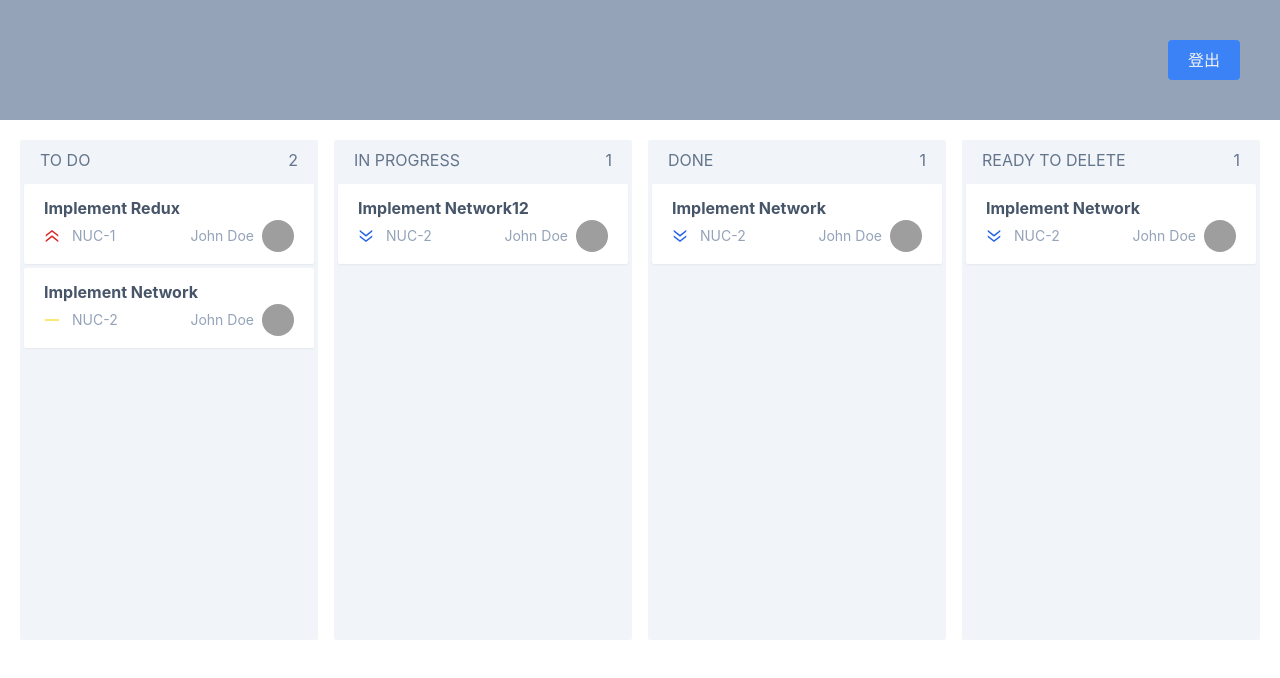
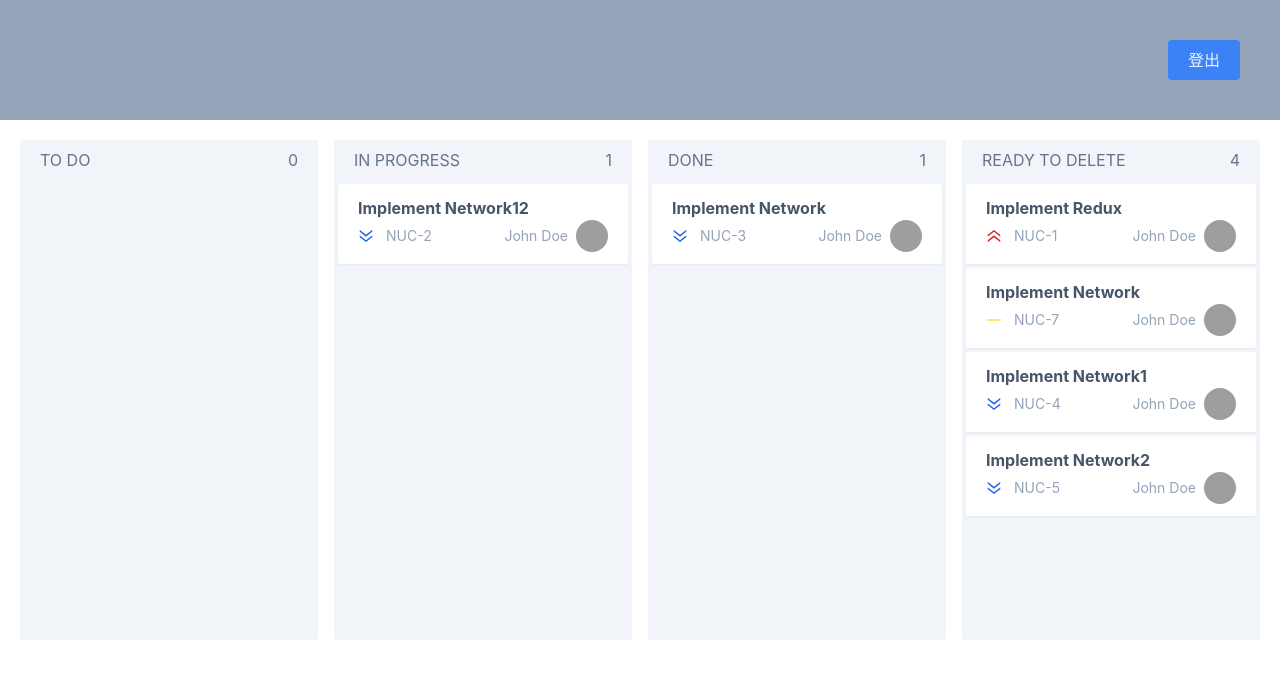
Before and after one commit to Lei-Hsu/DnD, a Next.js app: page /main in a window 1280 px wide. Shown: the top 678 px of the page. Built offline with nearby package versions, Linux system fonts and the light colour scheme; grey boxes are pictures that could not be loaded.

Commit message:
feat: dnd flow

```diff
--- a/components/List/index.tsx
+++ b/components/List/index.tsx
@@ -12,10 +12,6 @@ interface ListProps {
 
 const List = ({ title, total, data, id }: ListProps) => {
   return (
-    <DragDropContext
-      onDragStart={(e) => console.log(e)}
-      onDragEnd={(e) => console.log(e)}
-    >
     <div className="bg-slate-100 rounded-sm min-h-[500px] max-h-[1000px]">
       <div className="px-5 py-2 text-slate-500 flex justify-between">
         <p>{title}</p>
@@ -23,18 +19,19 @@ const List = ({ title, total, data, id }: ListProps) => {
         <span>{data?.length || 0}</span>
       </div>
       <main className="flex flex-col gap-1 p-1">
-          <Droppable droppableId={`${id}`} key={`${title}${total}`}>
+        <Droppable droppableId={`${id}`} key={id}>
           {(provided) => (
             <div {...provided.droppableProps} ref={provided.innerRef}>
+              {provided.placeholder}
               {data?.map((item, index) => (
-                  <div
-                    key={item.cardId}
-                    className="cursor-pointer w-full h-fit"
+                <div key={item.cardId} className="cursor-pointer w-full h-fit">
+                  <Draggable
+                    key={item.id}
+                    draggableId={`${item.id}`}
+                    index={index}
                   >
-                    <Draggable draggableId={`${item.id}`} index={item.id}>
                     {(provided, snapshot) => (
                       <div
-                          key={item.id}
                         ref={provided.innerRef}
                         {...provided.draggableProps}
                         {...provided.dragHandleProps}
@@ -58,7 +55,6 @@ const List = ({ title, total, data, id }: ListProps) => {
         </Droppable>
       </main>
     </div>
-    </DragDropContext>
   );
 };
 
--- a/pages/main/index.tsx
+++ b/pages/main/index.tsx
@@ -1,110 +1,48 @@
 import React from 'react';
-import { resetServerContext } from 'react-beautiful-dnd';
+import { DragDropContext, DropResult, resetServerContext } from 'react-beautiful-dnd';
 
-import { ListCardProps } from 'components/Card/listCard';
 import { useAppDispatch, useAppSelector } from 'hooks/hooks';
 import { useRouter } from 'next/router';
 import { GetServerSideProps } from 'next/types';
 
 import { logout } from '@Redux/slices/account/accountSlice';
+import { dragListCard } from '@Redux/slices/main/mainSlice';
 import { RootState } from '@Redux/store';
 
 import List from '../../components/List';
 
-const Mock: {
-  id: number;
-  title: string;
-  number: number;
-  data: ListCardProps[];
-}[] = [
-  {
-    id: 1,
-    title: "TO DO",
-    number: 0,
-    data: [
-      {
-        id: 1,
-        title: "Implement Redux",
-        account: "John Doe",
-        types: "work",
-        emergency: "high",
-        cardId: "NUC-1",
-        image:
-          "https://avatars.dicebear.com/api/male/john.svg?background=%230000ff",
-      },
-      {
-        id: 2,
-        title: "Implement Network",
-        account: "John Doe",
-        types: "personal",
-        emergency: "normal",
-        cardId: "NUC-2",
-        image:
-          "https://avatars.dicebear.com/api/male/john.svg?background=%230000ff",
-      },
-    ],
-  },
-  {
-    id: 2,
-    title: "IN PROGRESS",
-    number: 0,
-    data: [
-      {
-        id: 3,
-        title: "Implement Network12",
-        account: "John Doe",
-        types: "personal",
-        emergency: "low",
-        cardId: "NUC-2",
-        image:
-          "https://avatars.dicebear.com/api/male/john.svg?background=%230000ff",
-      },
-    ],
-  },
-  {
-    id: 3,
-    title: "DONE",
-    number: 0,
-    data: [
-      {
-        id: 4,
-        title: "Implement Network",
-        account: "John Doe",
-        types: "personal",
-        emergency: "low",
-        cardId: "NUC-2",
-        image:
-          "https://avatars.dicebear.com/api/male/john.svg?background=%230000ff",
-      },
-    ],
-  },
-  {
-    id: 4,
-    title: "READY TO DELETE",
-    number: 0,
-    data: [
-      {
-        id: 5,
-        title: "Implement Network",
-        account: "John Doe",
-        types: "personal",
-        emergency: "low",
-        cardId: "NUC-2",
-        image:
-          "https://avatars.dicebear.com/api/male/john.svg?background=%230000ff",
-      },
-    ],
-  },
-];
+export interface DropProps {
+  destination: {
+    droppableId?: string;
+    index?: number;
+  };
+  source: { droppableId?: string; index?: number };
+}
 
-const Main = (props: any) => {
+const Main = () => {
   const dispatch = useAppDispatch();
   const router = useRouter();
-  const { user } = useAppSelector((state: RootState) => state.account);
+  const dndList = useAppSelector((state: RootState) => state.main.dndList.data);
 
   const handleLogout = () => {
     dispatch(logout());
     router.push("/");
+  };
+
+  const handleDragEnd = (e: DropResult) => {
+    const { destination, source } = e;
+    dispatch(
+      dragListCard({
+        destination: {
+          droppableId: destination?.droppableId,
+          index: destination?.index,
+        },
+        source: {
+          droppableId: source?.droppableId,
+          index: source?.index,
+        },
+      })
+    );
   };
 
   return (
@@ -121,8 +59,9 @@ const Main = (props: any) => {
         </div>
       </div>
       {/* Content */}
-      <div className="p-5 grid sm:grid-cols-2 md:grid-cols-4 gap-4 w-full">
-        {Mock.map((item, index) => (
+      <main className="p-5 grid sm:grid-cols-2 md:grid-cols-4 gap-4 w-full">
+        <DragDropContext onDragEnd={(e: DropResult) => handleDragEnd(e)}>
+          {dndList?.map((item) => (
             <List
               key={item.id}
               id={item.id}
@@ -131,7 +70,8 @@ const Main = (props: any) => {
               data={item.data}
             />
           ))}
-      </div>
+        </DragDropContext>
+      </main>
     </div>
   );
 };
--- a/redux/rootSlices.ts
+++ b/redux/rootSlices.ts
@@ -1,4 +1,5 @@
 import accountReducer from '@Redux/slices/account/accountSlice';
+import mainReducer from '@Redux/slices/main/mainSlice';
 import { combineReducers } from '@reduxjs/toolkit';
 
 export interface SliceRequest {
@@ -10,4 +11,5 @@ export interface SliceRequest {
 
 export const rootReducer = combineReducers({
   account: accountReducer,
+  main: mainReducer,
 });
--- /dev/null
+++ b/redux/slices/main/mainSlice.ts
@@ -0,0 +1,158 @@
+import { ListCardProps } from 'components/Card/listCard';
+import { DropProps } from 'pages/main';
+
+import { SliceRequest } from '@Redux/rootSlices';
+import { compose, createSlice, PayloadAction } from '@reduxjs/toolkit';
+
+// import { addAxiosHeader, clearAxiosHeader } from '../../../axios/index';
+
+export interface mainState {
+  dndList: {
+    request: SliceRequest;
+    data: {
+      id: number;
+      title: string;
+      number: number;
+      data: ListCardProps[];
+    }[]
+  }
+}
+
+const initialState: mainState = {
+  dndList: {
+    request: {
+      loading: false,
+      loaded: false,
+      hasError: false,
+      error: '',
+    },
+    data: [
+      {
+        id: 1,
+        title: "TO DO",
+        number: 0,
+        data: [
+        ],
+      },
+      {
+        id: 2,
+        title: "IN PROGRESS",
+        number: 0,
+        data: [
+          {
+            id: 3,
+            title: "Implement Network12",
+            account: "John Doe",
+            types: "personal",
+            emergency: "low",
+            cardId: "NUC-2",
+            image:
+              "https://avatars.dicebear.com/api/male/john.svg?background=%230000ff",
+          },
+        ],
+      },
+      {
+        id: 3,
+        title: "DONE",
+        number: 0,
+        data: [
+          {
+            id: 4,
+            title: "Implement Network",
+            account: "John Doe",
+            types: "personal",
+            emergency: "low",
+            cardId: "NUC-3",
+            image:
+              "https://avatars.dicebear.com/api/male/john.svg?background=%230000ff",
+          },
+        ],
+      },
+      {
+        id: 4,
+        title: "READY TO DELETE",
+        number: 0,
+        data: [
+          {
+            id: 1,
+            title: "Implement Redux",
+            account: "John Doe",
+            types: "work",
+            emergency: "high",
+            cardId: "NUC-1",
+            image:
+              "https://avatars.dicebear.com/api/male/john.svg?background=%230000ff",
+          },
+          {
+            id: 2,
+            title: "Implement Network",
+            account: "John Doe",
+            types: "personal",
+            emergency: "normal",
+            cardId: "NUC-7",
+            image:
+              "https://avatars.dicebear.com/api/male/john.svg?background=%230000ff",
+          },
+          {
+            id: 5,
+            title: "Implement Network1",
+            account: "John Doe",
+            types: "personal",
+            emergency: "low",
+            cardId: "NUC-4",
+            image:
+              "https://avatars.dicebear.com/api/male/john.svg?background=%230000ff",
+          },
+          {
+            id: 6,
+            title: "Implement Network2",
+            account: "John Doe",
+            types: "personal",
+            emergency: "low",
+            cardId: "NUC-5",
+            image:
+              "https://avatars.dicebear.com/api/male/john.svg?background=%230000ff",
+          },
+        ],
+      },
+    ]
+  }
+};
+
+export const mainSlice = createSlice({
+  name: "main",
+  initialState,
+  reducers: {
+    dragListCard: (state, action: PayloadAction<DropProps>) => {
+      const { destination, source } = action.payload
+      const isCorrectDrop = source.droppableId !== undefined && source.index !== undefined && destination !== undefined && destination.index !== undefined
+      const sameList = destination.droppableId === source.droppableId
+      const copyState = JSON.parse(JSON.stringify(state.dndList))
+
+      if (sameList) {
+        const result: ListCardProps[] = Array.from(copyState.data[Number(source.droppableId) - 1]?.data);
+        const [removed] = result.splice(source.index as number, 1)
+        result.splice(destination.index as number, 0, removed)
+        state.dndList.data[Number(source.droppableId) - 1].data = result
+        return
+      }
+
+      if (isCorrectDrop) {
+        // 移除舊的 card
+        const sourceResult: ListCardProps[] = Array.from(copyState.data[Number(source.droppableId) - 1]?.data)
+        sourceResult.splice(source.index as number, 1)
+        // 新增新的 card
+        const destinationResult: ListCardProps[] = Array.from(copyState.data[Number(destination.droppableId) - 1]?.data)
+        const card = copyState.data[Number(source.droppableId) - 1].data[source.index as number]
+        destinationResult.splice(destination.index as number, 0, card)
+
+        state.dndList.data[Number(source.droppableId) - 1].data = sourceResult
+        state.dndList.data[Number(destination.droppableId) - 1].data = destinationResult
+      }
+    },
+  }
+});
+
+export const { dragListCard } = mainSlice.actions;
+
+export default mainSlice.reducer;
```
Lines whose indentation alone changed are shown as unchanged.
